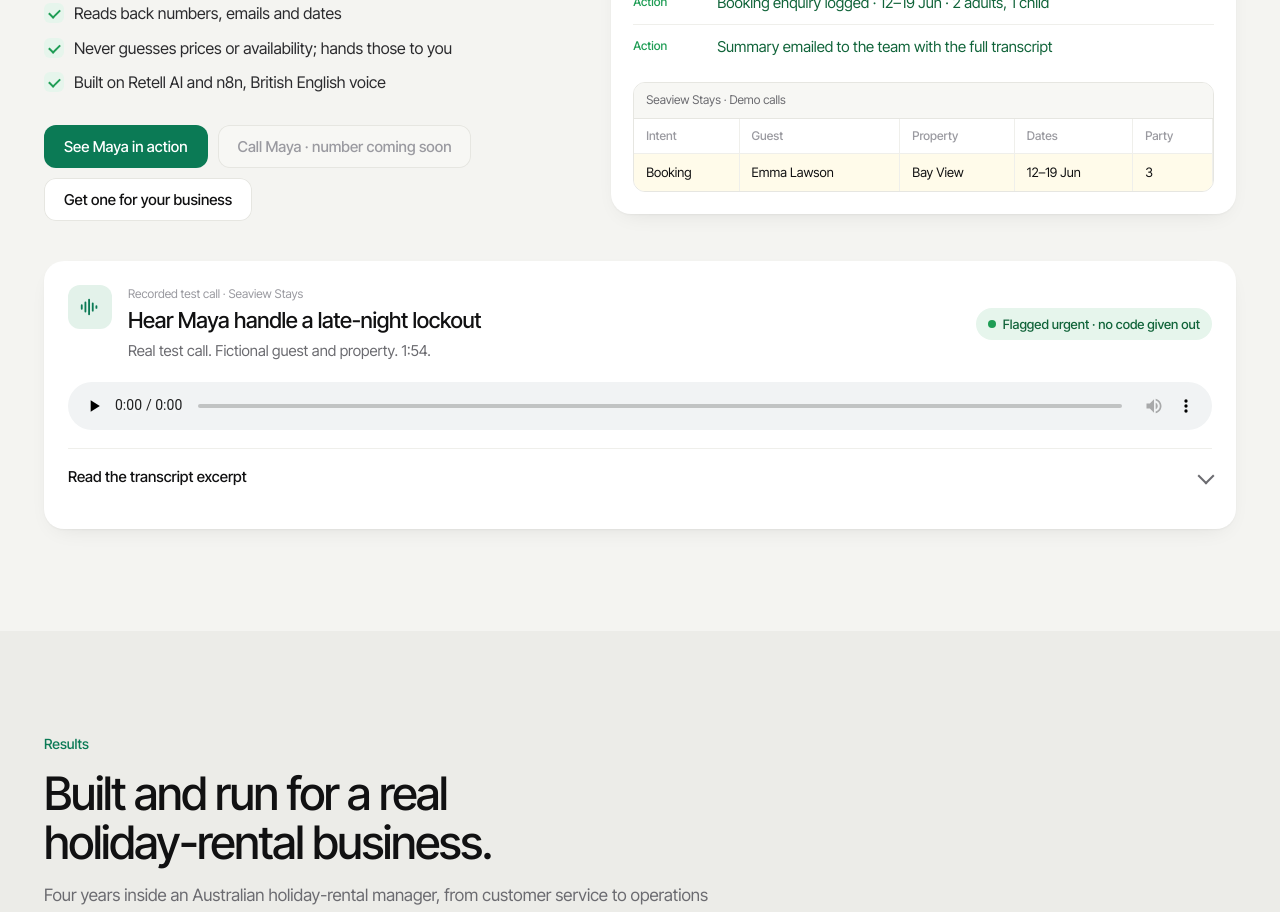
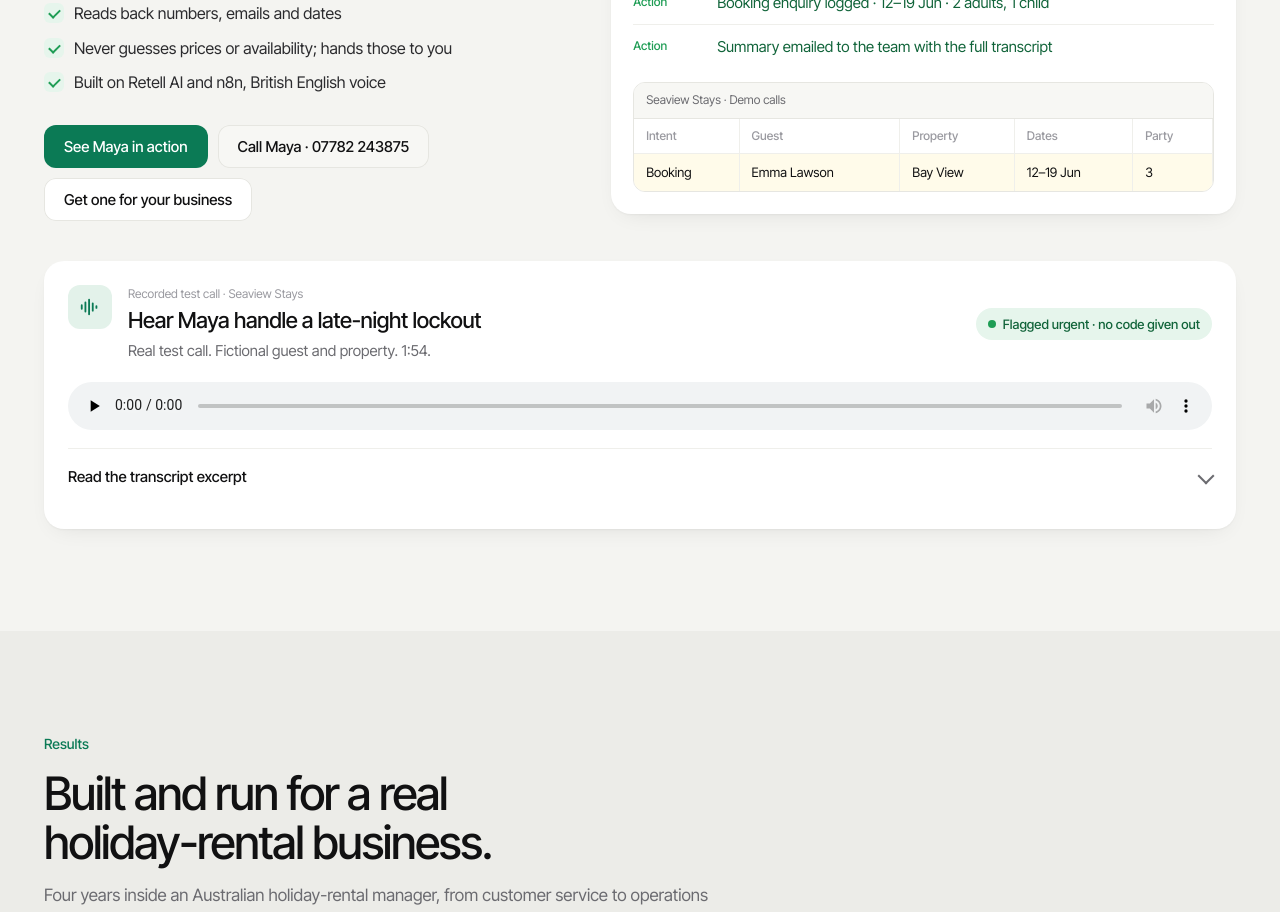
Before and after one commit to analysis-maker/flowstead-site, a plain HTML site: page index.html in a window 1280 px wide. Shown: the part 3760-4672 px from the top of the page. Drawn offline with Linux system fonts and the light colour scheme.

Commit message:
Maya demo: replace 'number coming soon' with live UK demo line 07782 243875
Co-Authored-By: Claude Opus 5.5 <noreply@anthropic.com>
Claude-Session: https://claude.ai/code/session_01G8YcCWQYVWwqc1mfhjcxUy

```diff
--- a/index.html
+++ b/index.html
@@ -250,7 +250,7 @@
       </ul>
       <div class="cta-row">
         <a class="btn btn-accent" href="#maya-demo">See Maya in action</a>
-        <span class="btn btn-disabled" aria-disabled="true">Call Maya · number coming soon</span>
+        <a class="btn btn-ghost" href="tel:+447782243875" aria-label="Call Maya, the live demo line, on 07782 243875">Call Maya · 07782 243875</a>
         <a class="btn btn-light" href="#audit">Get one for your business</a>
       </div>
     </div>
```
